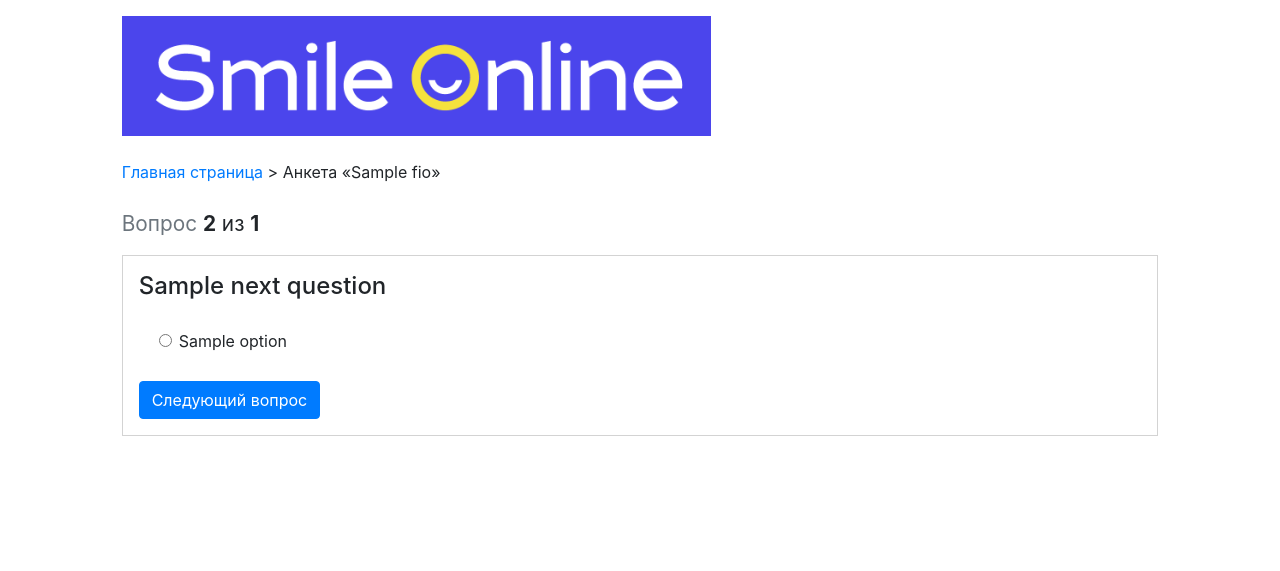
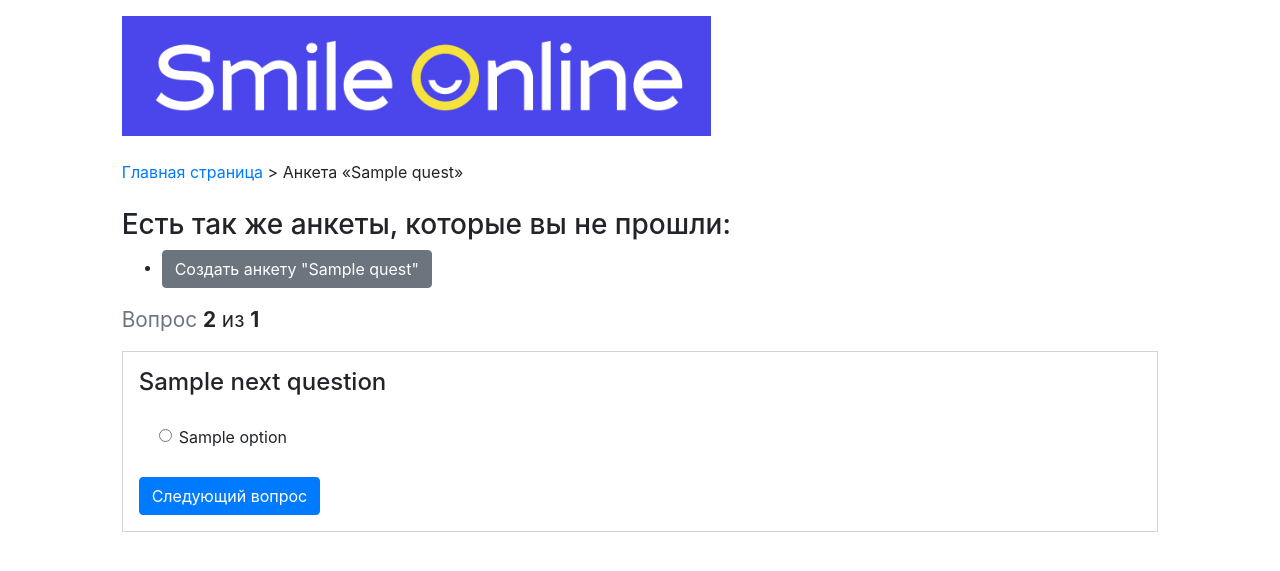
Before and after one commit to xxbek/smile-online, a Django app: template core/templates/core/questionnaire.html in a window 1280 px wide. Shown: the top 571 px of the page. Run offline with Django 3.2, Linux system fonts and the light colour scheme; the template is opened without the code that fills it: most values are stand-ins (such as "Sample title", 1, 10 or a date in 2020); some libraries are stand-ins or nearby versions.

Commit message:
add button to create quetionare

```diff
--- a/core/admin.py
+++ b/core/admin.py
@@ -26,7 +26,7 @@ class AnswerInline(admin.TabularInline):
 class QuestionnaireAdmin(admin.ModelAdmin):
     fields = ('fio', 'dob', 'phone_number', 'eula_is_accepted', 'quest', 'slug', 'added_at', 'keywords', 'can_edit', 'last_send_file_date', 'last_send_keywords_date')
     readonly_fields = ('added_at',)
-    list_display = ('fio', 'dob', 'phone_number', 'eula_is_accepted', 'added_at', 'slug', 'get_cur_question_number', 'quest', 'can_edit', 'last_send_file_date', 'last_send_keywords_date')
+    list_display = ('fio', 'dob', 'phone_number', 'eula_is_accepted', 'added_at', 'quest', 'get_cur_question_number', 'slug', 'can_edit', 'last_send_file_date', 'last_send_keywords_date')
     list_filter = ('added_at', 'quest', 'keywords', 'can_edit', 'eula_is_accepted')
     search_fields = ('fio',)
     inlines = [AnswerInline]
--- a/core/templates/core/index.html
+++ b/core/templates/core/index.html
@@ -20,7 +20,7 @@
         {% if your_questionnaires %}
         <ul>
             {% for qst in your_questionnaires %}
-            <li><a href="{% url 'core:questionnaire' slug=qst.slug %}">{{ qst.fio }} <small class="text-muted">{{ qst.added_at }} (<b>{{ qst.get_cur_question_number }} / {{ qst.get_total_questions_count }}</b>)</small></a></li>
+            <li><a href="{% url 'core:questionnaire' slug=qst.slug %}">{{ qst.quest.name }} <small class="text-muted">{{ qst.added_at }} (<b>{{ qst.get_cur_question_number }} / {{ qst.get_total_questions_count }}</b>)</small></a></li>
             {% endfor %}
         </ul>
         {% else %}
--- a/core/templates/core/questionnaire.html
+++ b/core/templates/core/questionnaire.html
@@ -4,9 +4,27 @@
 {% block content %}
 <div class="col-12 col-lg-10 offset-lg-1">
     <p>
-        <a href="{% url 'core:index' %}">Главная страница</a> > <span>Анкета «{{ questionnaire.fio }}»</span>
+        <a href="{% url 'core:index' %}">Главная страница</a> > <span>Анкета «{{ questionnaire.quest }}»</span>
     </p>
     <div class="content my-4">
+        {% if questionnaire_need_to_fill %}
+            <h3>Есть так же анкеты, которые вы не прошли: </h3>
+            <ul>
+                {% for quest in questionnaire_need_to_fill %}
+                    <li>
+                        <form method="post" action={% url 'core:index' %}>
+                            {% csrf_token %}
+                            <input type="hidden" name="fio" value="{{ request.session.fio }}">
+                            <input type="hidden" name="dob" value="{{ request.session.dob }}">
+                            <input type="hidden" name="phone_number" value="{{ request.session.phone_number }}">
+                            <input type="hidden" name="eula_is_accepted" value="on">
+                            <input type="hidden" name="quest" value="{{ quest.id }}">
+                            <button type="submit" class="btn btn-secondary">Создать анкету "{{ quest.name }}" </button>
+                        </form>
+                    </li>
+                {% endfor %}
+            </ul>
+        {% endif %}
         {% if next_question %}
             <p class="my-3" style="font-size: 1.3rem;"><span class="text-muted">Вопрос</span> <b>{{ questionnaire.get_cur_question_number|add:"1" }}</b> из <b>{{ questionnaire.get_total_questions_count }}</b></p>
             <div class="question p-3">
@@ -29,7 +47,6 @@
         {% else %}
             <h3 class="my-4">Ваши ответы</h3>
             <p class="mb-1">Вы завершили анкету <b>{{ questionnaire.quest.name }}</b>.</p>
-            <a href="{% url 'core:index' %}" class="btn btn-sm btn-primary mb-4">Пройти следующую анкету</a>
             <table class="table table-bordered table-hover">
                 <thead>
                 <tr>
--- a/webhook/utils.py
+++ b/webhook/utils.py
@@ -17,5 +17,4 @@ def send_file_to(filename: str, file: InMemoryUploadedFile, url: str, body: dict
 
 
 def get_all_questionnaire_by_patient(patient):
-    print(patient.fio, patient.dob)
     return Questionnaire.objects.filter(fio=patient.fio, dob=patient.dob)
```
Also changed, not shown: core/views.py (+11 -1 lines).
